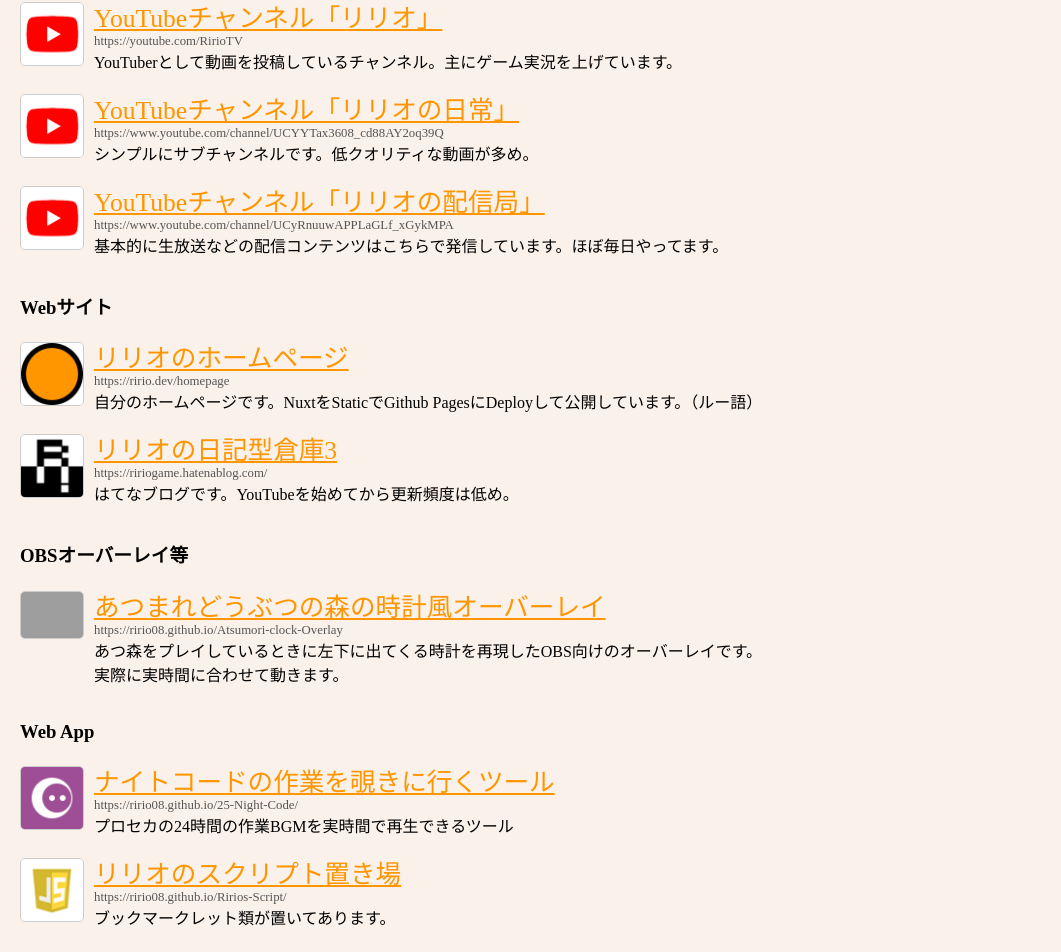
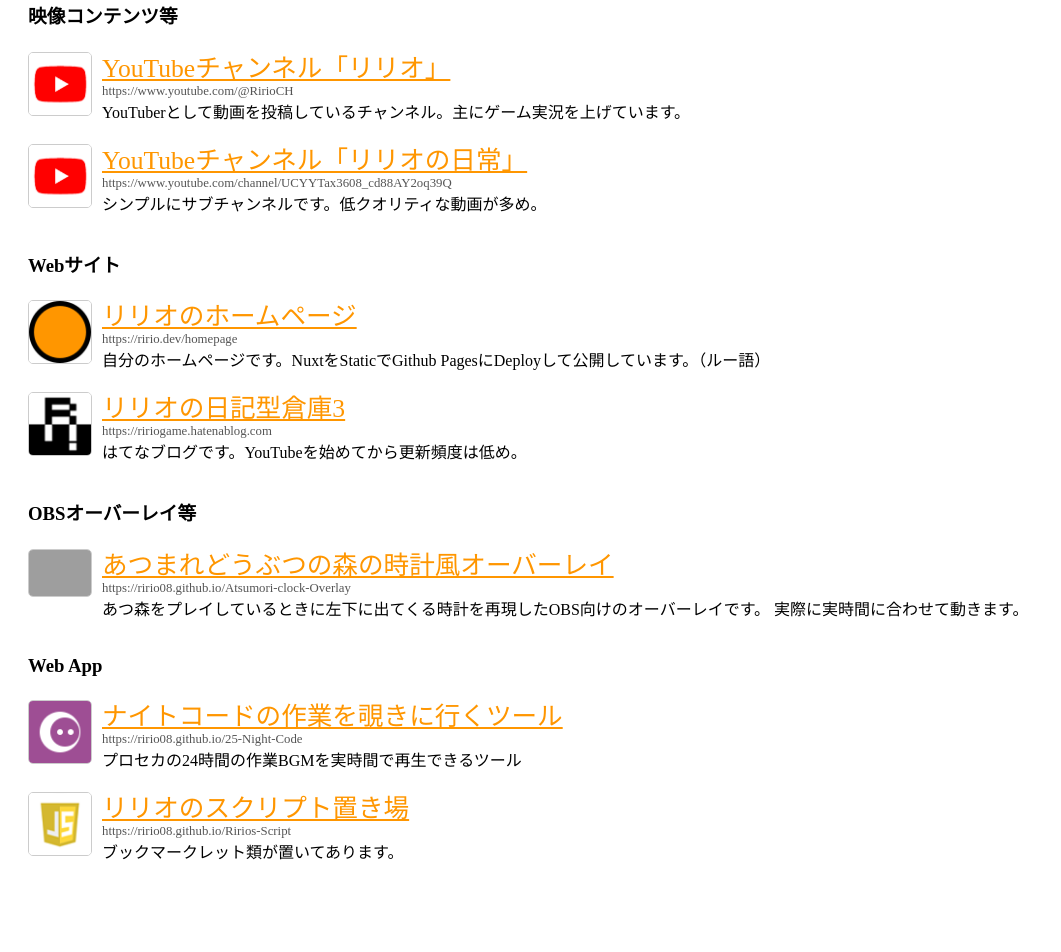
Before and after one commit to ririo08/ririo08.github.io, a Nuxt app: page / in a window 1280 px wide. Shown: the part 514-1466 px from the top of the page, without its empty margins (0-1061 px from the left). After the commit the page ends 1409 px from the top, so only its background shows below. Built offline with nearby package versions, Linux system fonts and the light colour scheme; grey boxes are pictures that could not be loaded.

Commit message:
refactor: テキストをまとめてコードを短く！

```diff
--- /dev/null
+++ b/assets/links.ts
@@ -0,0 +1,68 @@
+export const links = [
+  {
+    categoryName: "映像コンテンツ等",
+    contents: [
+      {
+        linkName: "YouTubeチャンネル「リリオ」",
+        url: "https://www.youtube.com/@RirioCH",
+        detail:
+          "YouTuberとして動画を投稿しているチャンネル。主にゲーム実況を上げています。",
+        imageUrl: "img/icon/youtube.png",
+      },
+      {
+        linkName: "YouTubeチャンネル「リリオの日常」",
+        url: "https://www.youtube.com/channel/UCYYTax3608_cd88AY2oq39Q",
+        detail: "シンプルにサブチャンネルです。低クオリティな動画が多め。",
+        imageUrl: "img/icon/youtube.png",
+      },
+    ],
+  },
+  {
+    categoryName: "Webサイト",
+    contents: [
+      {
+        linkName: "リリオのホームページ",
+        url: "https://ririo.dev/homepage",
+        detail:
+          "自分のホームページです。NuxtをStaticでGithub PagesにDeployして公開しています。（ルー語）",
+        imageUrl: "img/icon/homepage.png",
+      },
+      {
+        linkName: "リリオの日記型倉庫3",
+        url: "https://ririogame.hatenablog.com",
+        detail: "はてなブログです。YouTubeを始めてから更新頻度は低め。",
+        imageUrl: "img/icon/blog.png",
+      },
+    ],
+  },
+  {
+    categoryName: "OBSオーバーレイ等",
+    contents: [
+      {
+        linkName: "あつまれどうぶつの森の時計風オーバーレイ",
+        url: "https://ririo08.github.io/Atsumori-clock-Overlay",
+        detail:
+          "あつ森をプレイしているときに左下に出てくる時計を再現したOBS向けのオーバーレイです。\n実際に実時間に合わせて動きます。",
+        imageUrl:
+          "https://ririo08.github.io/Atsumori-clock-Overlay/img/summary.jpg",
+      },
+    ],
+  },
+  {
+    categoryName: "Web App",
+    contents: [
+      {
+        linkName: "ナイトコードの作業を覗きに行くツール",
+        url: "https://ririo08.github.io/25-Night-Code",
+        detail: "プロセカの24時間の作業BGMを実時間で再生できるツール",
+        imageUrl: "img/icon/nightcode.png",
+      },
+      {
+        linkName: "リリオのスクリプト置き場",
+        url: "https://ririo08.github.io/Ririos-Script",
+        detail: "ブックマークレット類が置いてあります。",
+        imageUrl: "img/icon/javascript.png",
+      },
+    ],
+  },
+]
--- a/pages/index.vue
+++ b/pages/index.vue
@@ -1,12 +1,12 @@
+<script lang="ts" setup>
+import { links } from "assets/links"
+</script>
+
 <template>
   <div class="container">
     <header class="header">
       <div class="header-imgbox">
-        <img
-          class="header-imgbox_content"
-          src="https://pbs.twimg.com/profile_images/1563860199802388480/k-M6Nr1C_400x400.png"
-          alt=""
-        />
+        <img class="header-imgbox_content" src="~/assets/ririo.png" alt="" />
       </div>
       <h1 class="header-h1">リリオ</h1>
       <h2 class="header-h2">ririo08</h2>
@@ -15,176 +15,36 @@
       <div class="main">
         <p class="main-content">リリオさんの自己紹介をしましょう。</p>
         <p class="main-content">ゲーム実況者兼ストリーマーです。</p>
-        <h3>映像コンテンツ等</h3>
+        <div v-for="profiles of links">
+          <h3>{{ profiles.categoryName }}</h3>
           <ul class="listBox">
-          <li class="listBox-container">
+            <li v-for="profile of profiles.contents" class="listBox-container">
               <div class="listBox-container_img">
-              <img src="img/icon/youtube.png" alt="" />
+                <img :src="profile.imageUrl" alt="" />
               </div>
               <div class="listBox-container_text">
                 <a
                   class="link"
-                href="https://youtube.com/RirioTV"
+                  :href="profile.url"
                   target="_blank"
                   rel="noopener noreferrer"
-                >YouTubeチャンネル「リリオ」</a
                 >
-              <p class="url">https://youtube.com/RirioTV</p>
+                  {{ profile.linkName }}
+                </a>
+                <p class="url">{{ profile.url }}</p>
                 <p class="detail">
-                YouTuberとして動画を投稿しているチャンネル。主にゲーム実況を上げています。
-              </p>
-            </div>
-          </li>
-          <li class="listBox-container">
-            <div class="listBox-container_img">
-              <img src="img/icon/youtube.png" alt="" />
-            </div>
-            <div class="listBox-container_text">
-              <a
-                class="link"
-                href="https://www.youtube.com/channel/UCYYTax3608_cd88AY2oq39Q"
-                target="_blank"
-                rel="noopener noreferrer"
-                >YouTubeチャンネル「リリオの日常」</a
-              >
-              <p class="url">
-                https://www.youtube.com/channel/UCYYTax3608_cd88AY2oq39Q
-              </p>
-              <p class="detail">
-                シンプルにサブチャンネルです。低クオリティな動画が多め。
-              </p>
-            </div>
-          </li>
-          <li class="listBox-container">
-            <div class="listBox-container_img">
-              <img src="img/icon/youtube.png" alt="" />
-            </div>
-            <div class="listBox-container_text">
-              <a
-                class="link"
-                href="https://www.youtube.com/channel/UCyRnuuwAPPLaGLf_xGykMPA"
-                target="_blank"
-                rel="noopener noreferrer"
-                >YouTubeチャンネル「リリオの配信局」</a
-              >
-              <p class="url">
-                https://www.youtube.com/channel/UCyRnuuwAPPLaGLf_xGykMPA
-              </p>
-              <p class="detail">
-                基本的に生放送などの配信コンテンツはこちらで発信しています。ほぼ毎日やってます。
+                  {{ profile.detail }}
                 </p>
               </div>
             </li>
           </ul>
-        <h3>Webサイト</h3>
-        <ul class="listBox">
-          <li class="listBox-container">
-            <div class="listBox-container_img">
-              <img src="img/icon/homepage.png" alt="" />
         </div>
-            <div class="listBox-container_text">
-              <a
-                class="link"
-                href="https://ririo.dev/homepage"
-                target="_blank"
-                rel="noopener noreferrer"
-                >リリオのホームページ</a
-              >
-              <p class="url">https://ririo.dev/homepage</p>
-              <p class="detail">
-                自分のホームページです。NuxtをStaticでGithub
-                PagesにDeployして公開しています。（ルー語）
-              </p>
-            </div>
-          </li>
-          <li class="listBox-container">
-            <div class="listBox-container_img">
-              <img src="img/icon/blog.png" alt="" />
-            </div>
-            <div class="listBox-container_text">
-              <a
-                class="link"
-                href="https://ririogame.hatenablog.com//"
-                target="_blank"
-                rel="noopener noreferrer"
-                >リリオの日記型倉庫3</a
-              >
-              <p class="url">https://ririogame.hatenablog.com/</p>
-              <p class="detail">
-                はてなブログです。YouTubeを始めてから更新頻度は低め。
-              </p>
-            </div>
-          </li>
-        </ul>
-        <h3>OBSオーバーレイ等</h3>
-        <ul class="listBox">
-          <li class="listBox-container">
-            <div class="listBox-container_img">
-              <img src="https://ririo08.github.io/Atsumori-clock-Overlay/img/summary.jpg" alt="" />
-            </div>
-            <div class="listBox-container_text">
-              <a
-                class="link"
-                href="https://ririo08.github.io/Atsumori-clock-Overlay/"
-                target="_blank"
-                rel="noopener noreferrer"
-                >あつまれどうぶつの森の時計風オーバーレイ</a
-              >
-              <p class="url">https://ririo08.github.io/Atsumori-clock-Overlay</p>
-              <p class="detail">
-                あつ森をプレイしているときに左下に出てくる時計を再現したOBS向けのオーバーレイです。<br>
-                実際に実時間に合わせて動きます。
-              </p>
-            </div>
-          </li>
-        </ul>
-        <h3>Web App</h3>
-        <ul class="listBox">
-          <li class="listBox-container">
-            <div class="listBox-container_img">
-              <img src="img/icon/nightcode.png" alt="" />
-            </div>
-            <div class="listBox-container_text">
-              <a
-                class="link"
-                href="https://ririo08.github.io/25-Night-Code/"
-                target="_blank"
-                rel="noopener noreferrer"
-                >ナイトコードの作業を覗きに行くツール</a
-              >
-              <p class="url">https://ririo08.github.io/25-Night-Code/</p>
-              <p class="detail">
-                プロセカの24時間の作業BGMを実時間で再生できるツール
-              </p>
-            </div>
-          </li>
-          <li class="listBox-container">
-            <div class="listBox-container_img">
-              <img src="img/icon/javascript.png" alt="" />
-            </div>
-            <div class="listBox-container_text">
-              <a
-                class="link"
-                href="https://ririo08.github.io/Ririos-Script/"
-                target="_blank"
-                rel="noopener noreferrer"
-                >リリオのスクリプト置き場</a
-              >
-              <p class="url">https://ririo08.github.io/Ririos-Script/</p>
-              <p class="detail">ブックマークレット類が置いてあります。</p>
-            </div>
-          </li>
-        </ul>
       </div>
     </main>
   </div>
 </template>
 
-<script>
-export default {};
-</script>
-
-<style lang="scss">
+<style lang="scss" scoped>
 * {
   box-sizing: border-box;
 }
@@ -276,7 +136,7 @@
   margin-top: 0;
 }
 
-@media screen and (max-width:767px) {
+@media screen and (max-width: 767px) {
   .container {
     padding-left: 5px;
     padding-right: 5px;
```
Also changed, not shown: assets/ririo.png (added). Lines whose indentation alone changed are shown as unchanged.
